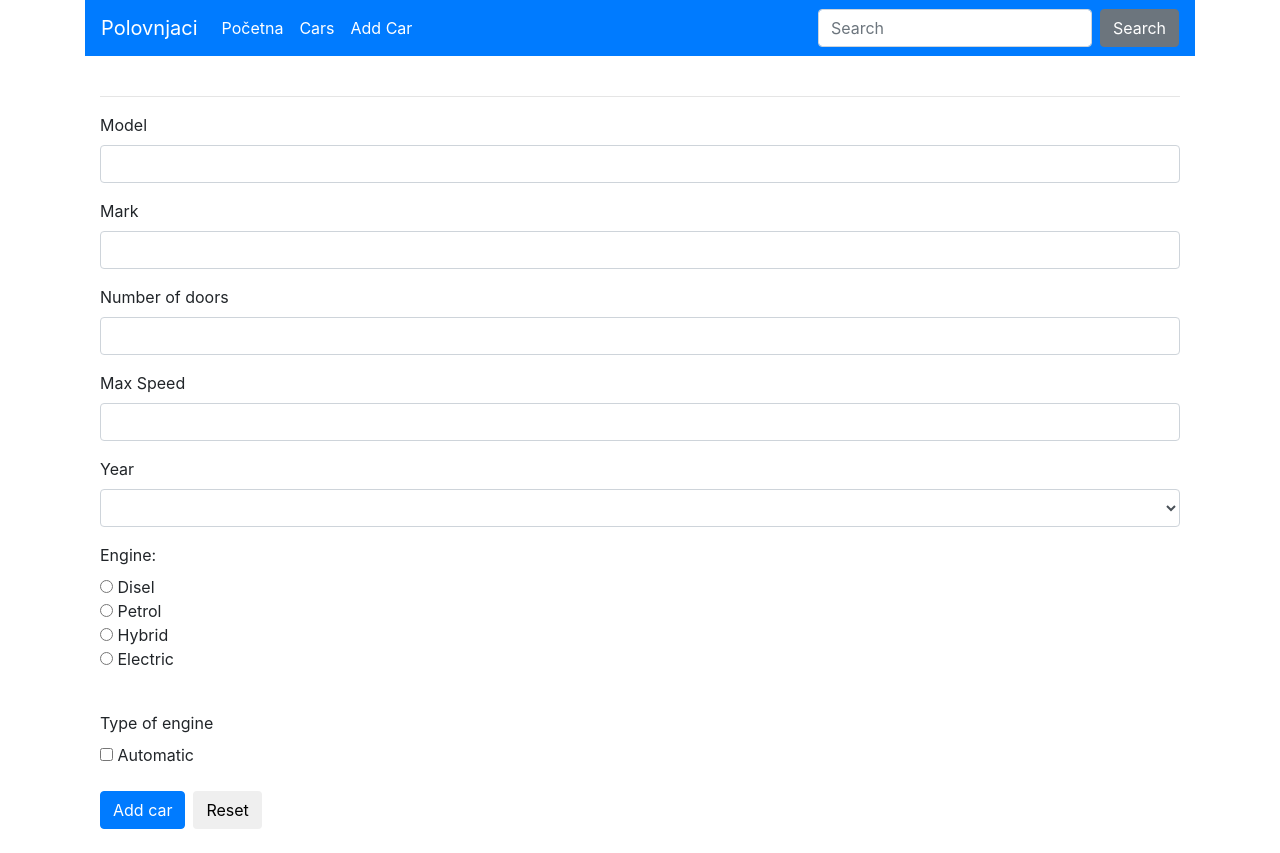
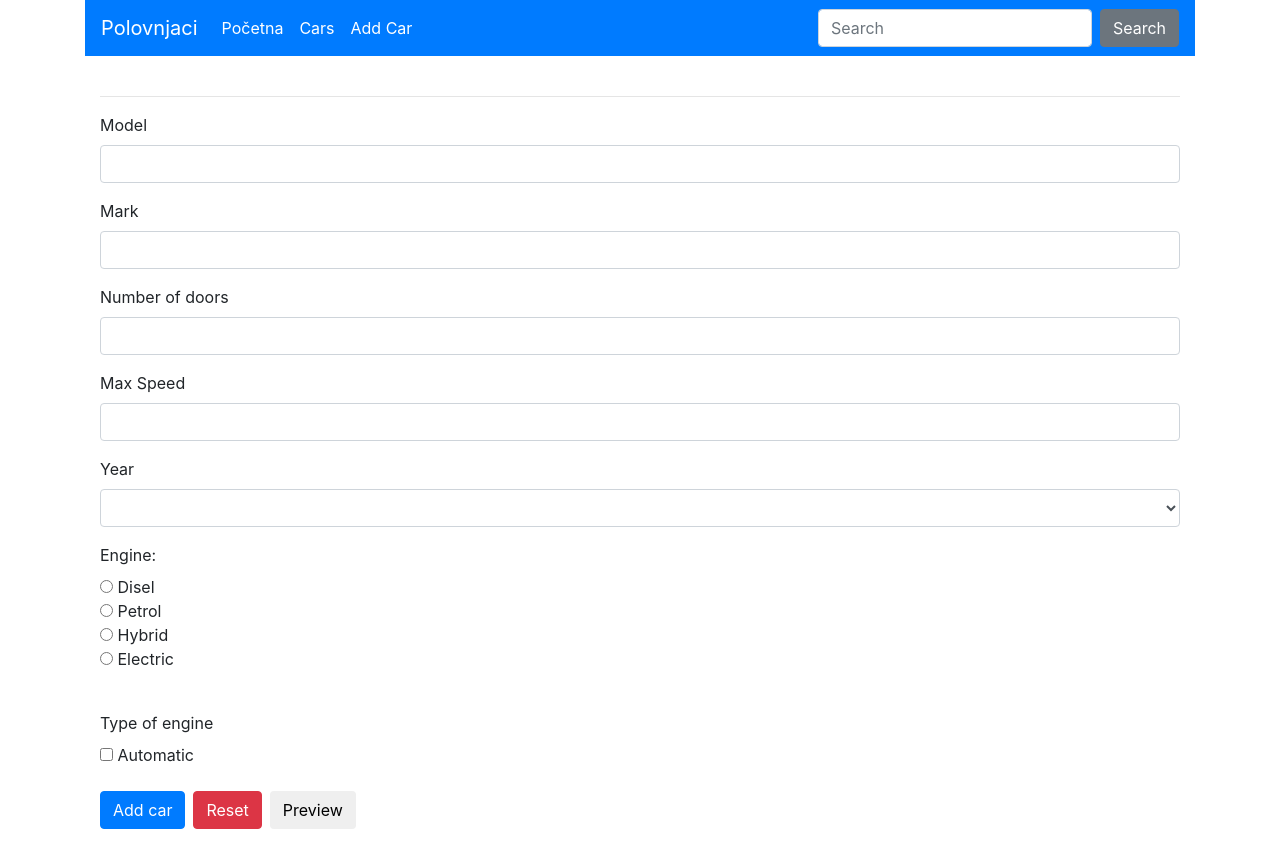
Before and after one commit to npantos/angular-cars, an Angular app: page /cars/add in a window 1280 px wide. Built offline with nearby package versions, Linux system fonts and the light colour scheme.

Commit message:
Zadatak 5

```diff
--- a/src/app/components/car-form/car-form.component.html
+++ b/src/app/components/car-form/car-form.component.html
@@ -45,7 +45,8 @@
 
     <div class="input-group col-md-5 pl-0 my-lg-4 my-2">
       <button type="submit" class="btn btn-primary mr-2">Add car</button>
-      <button type="reset" class="btn btn-reset mr-2">Reset</button>
+      <button type="reset" class="btn btn-danger mr-2">Reset</button>
+      <button type="button" (click)="previewForm()" class="btn btn-default mr-2">Preview</button>
     </div>
   </form>
 </div>
--- a/src/app/components/car-form/car-form.component.ts
+++ b/src/app/components/car-form/car-form.component.ts
@@ -29,6 +29,11 @@ export class CarFormComponent implements OnInit {
 
     }
 
+    previewForm() {
+        alert(JSON.stringify(this.car, null, 4));
+
+    }
+
     ngOnInit() {
     }
 
```
